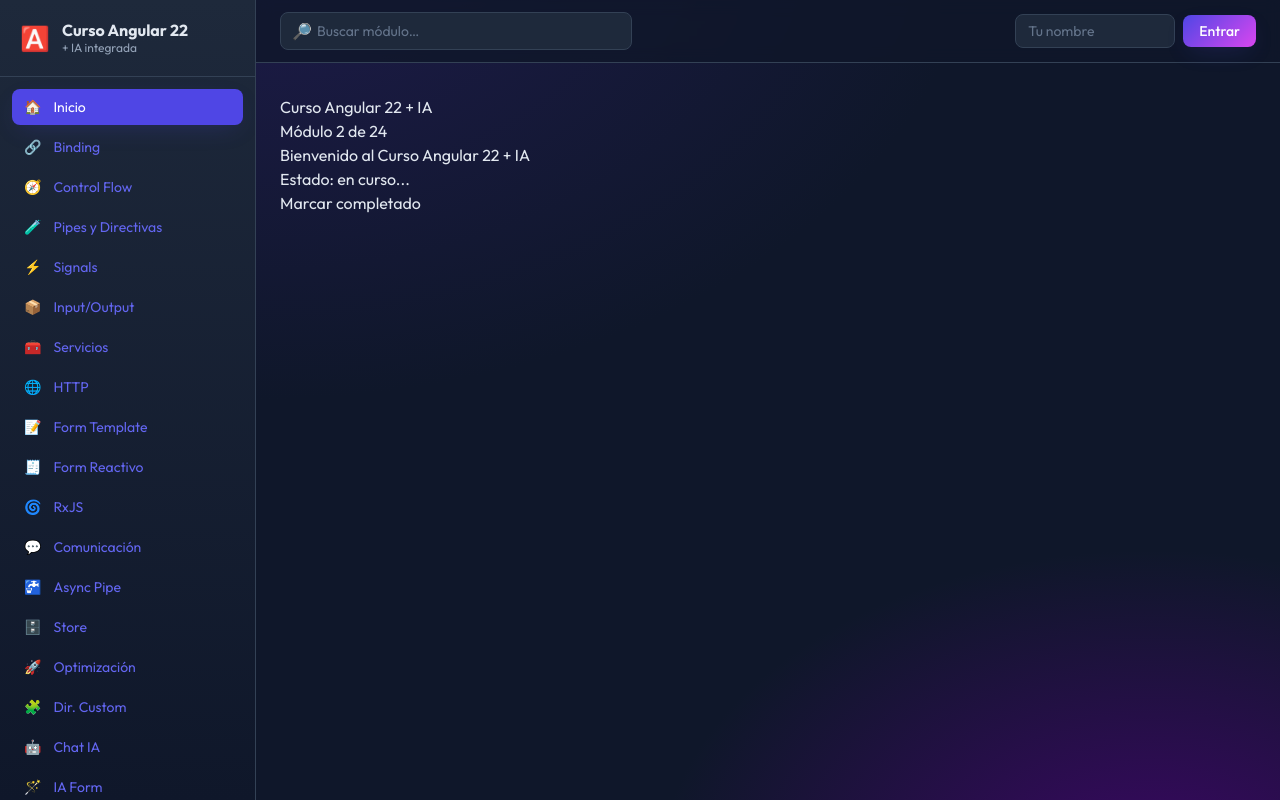
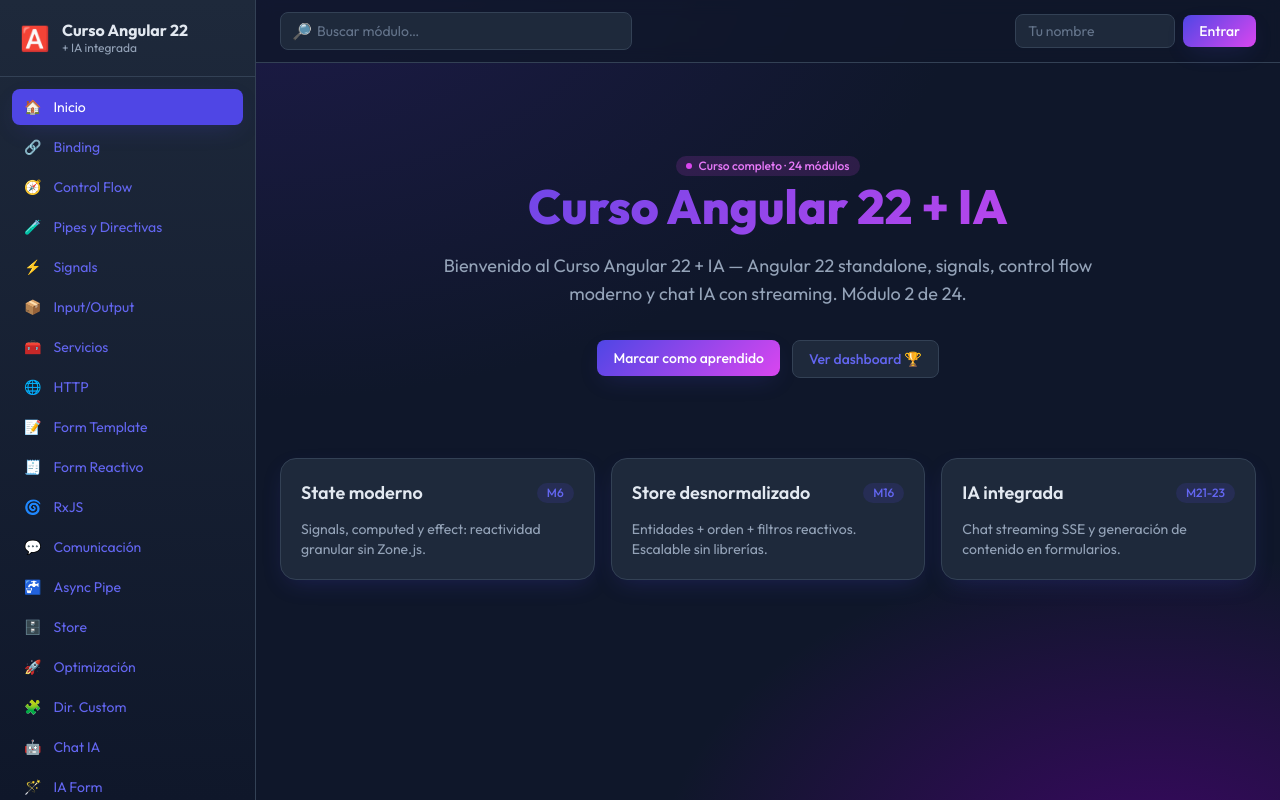
Before and after one commit to Motoerick92/curso-angular-ia, an Angular app: page / in a window 1280 px wide. Built offline with nearby package versions, Linux system fonts and the light colour scheme.

Commit message:
feat: paso 4 rebuild - dashboard premium + inicio hero; fix zoneless inicio signal completado

```diff
--- a/src/app/features/dashboard/dashboard.html
+++ b/src/app/features/dashboard/dashboard.html
@@ -1,51 +1,73 @@
-<h1>Proyecto Final — Mi Productividad IA</h1>
+<!-- DASHBOARD PREMIUM — Paso 4: solo reapariencia, lógica intacta -->
+<header class="mb-8">
+  <h1 class="text-3xl font-bold">
+    Hola{{ auth.usuario() ? ', ' + auth.usuario() : '' }} 👋
+  </h1>
+  <p class="text-text-muted mt-1">Tu panel de productividad con IA integrada</p>
+</header>
 
-<!-- Panel bloqueado sin login (mismo guard UX que M9) -->
 @if (!auth.logueado()) {
-  <div class="bloqueo">
-    <h2>🔒 Inicia sesión para ver tu dashboard</h2>
-    <p>Usa el login arriba a la derecha en la barra de navegación.</p>
+  <!-- Empty state bonito (no pantalla vacía) -->
+  <ui-card variant="elevada">
+    <div class="text-center py-10">
+      <p class="text-5xl mb-4">🔒</p>
+      <h2 class="text-xl font-semibold mb-2">Dashboard bloqueado</h2>
+      <p class="text-text-muted">
+        Inicia sesión desde el topbar (escribe tu nombre → Entrar).
+      </p>
+    </div>
+  </ui-card>
+} @else {
+
+  <!-- ── 4 CARDS DE ESTADÍSTICAS con icono y gradiente ── -->
+  <section class="grid grid-cols-2 lg:grid-cols-4 gap-4 mb-6">
+    @for (s of statCards(); track s.nombre) {
+      <ui-card variant="base">
+        <div class="flex items-center gap-3">
+          <div [class]="'w-12 h-12 rounded-xl flex items-center justify-center text-2xl ' + s.gradiente">
+            {{ s.icono }}
+          </div>
+          <div>
+            <p class="text-2xl font-bold leading-none">{{ s.valor() }}</p>
+            <p class="text-xs text-text-muted uppercase tracking-wide mt-1">{{ s.nombre }}</p>
+          </div>
+        </div>
+      </ui-card>
+    }
+  </section>
+
+  <!-- ── GRID 2 COLUMNAS: tareas izquierda, chat/resumen IA derecha ── -->
+  <div class="grid lg:grid-cols-2 gap-6">
+
+    <!-- Columna tareas -->
+    <ui-card titulo="Tus tareas" [etiqueta]="store.completadas() + '/' + store.total() + ' hechas'">
+      <!-- Barra de progreso con gradiente -->
+      <div class="mb-4">
+        <div class="flex justify-between text-xs text-text-muted mb-1">
+          <span>Progreso</span>
+          <span>{{ progreso() }}%</span>
+        </div>
+        <div class="h-2.5 rounded-full bg-bg-panel overflow-hidden">
+          <div class="h-full rounded-full bg-(image:--gradient-brand) transition-all duration-500"
+               [style.width.%]="progreso()"></div>
+        </div>
+        <p class="text-sm text-text-muted mt-1">{{ estadoAnimo() }}</p>
+      </div>
+
+      <a routerLink="/ia-form"
+         class="inline-flex items-center gap-2 text-sm font-medium text-accent-soft
+                hover:text-accent transition-colors mb-4">
+        🪄 Crear tarea asistida por IA →
+      </a>
+
+      <!-- Empty state si no hay pendientes -->
+      @if (store.total() - store.completadas() === 0) {
+        <div class="text-center py-8 text-text-muted">
+          <p class="text-4xl mb-2">🎉</p>
+          <p>Sin pendientes. Disfruta la calma.</p>
         </div>
       } @else {
-
-  <!-- ── Stats band ── -->
-  <section class="stats">
-    <div class="stat"><b>{{ store.total() }}</b><span>Total</span></div>
-    <div class="stat"><b>{{ store.completadas() }}</b><span>Hechas</span></div>
-    <div class="stat"><b>{{ store.total() - store.completadas() }}</b><span>Pendientes</span></div>
-    <div class="stat"><b>{{ progreso() }}%</b><span>Progreso</span></div>
-  </section>
-
-  <!-- Barra visual de progreso -->
-  <div class="barra-fondo">
-    <div class="barra-valor" [style.width.%]="progreso()"></div>
-  </div>
-  <p class="animo">{{ estadoAnimo() }}</p>
-
-  <!-- ── Acciones rápidas ── -->
-  <section class="acciones">
-    <a routerLink="/ia-form" class="cta">🪄 Nueva tarea asistida por IA</a>
-    <button (click)="generarResumen()"
-            [disabled]="resumenCargando()"
-            [title]="ia.apiKey() ? '' : 'Configura tu API key en /ia'">
-      @if (resumenCargando()) { ⏳ Resumiendo… } @else { 🤖 Resumen del día con IA }
-    </button>
-  </section>
-
-  <!-- Tarjeta del resumen generado -->
-  @if (resumenIa(); as resumen) {
-    <div class="resumen">
-      <h3>Tu coach IA dice:</h3>
-      <p>{{ resumen }}</p>
-    </div>
-  }
-
-  <!-- ── Pendientes del store ── -->
-  <section>
-    <h2>Pendientes ({{ store.total() - store.completadas() }})</h2>
-    @if (store.total() - store.completadas() === 0) {
-      <p class="vacio">Sin pendientes 🎉 — ¡agrega más o disfruta la calma!</p>
-    } @else {
+        <div class="space-y-2">
           @for (t of store.lista(); track t.id) {
             @if (!t.hecha) {
               <app-tarjeta-tarea
@@ -55,6 +77,38 @@
               />
             }
           }
+        </div>
       }
-  </section>
+    </ui-card>
+
+    <!-- Columna IA coach -->
+    <ui-card titulo="Coach IA" etiqueta="Apodex 1.1 Mini" variant="elevada">
+      <p class="text-sm text-text-muted mb-4">
+        Analiza tus tareas y te da un resumen + un tip accionable.
+      </p>
+
+      <ui-button variant="primary"
+                 [loading]="resumenCargando()"
+                 (click)="generarResumen()">
+        🤖 Generar resumen del día
+      </ui-button>
+
+      <!-- Skeleton mientras la IA piensa -->
+      @if (resumenCargando()) {
+        <div class="mt-4"><ui-skeleton forma="texto" [lineas]="4" /></div>
       }
+
+      <!-- Resultado del coach -->
+      @if (resumenIa(); as r) {
+        <div class="mt-4 rounded-lg border border-border bg-bg-panel p-4 text-sm
+                    whitespace-pre-line leading-relaxed">
+          {{ r }}
+        </div>
+      }
+
+      <a routerLink="/ia" class="inline-block mt-4 text-sm text-primary-soft hover:text-accent-soft transition-colors">
+        Abrir chat completo →
+      </a>
+    </ui-card>
+  </div>
+}
--- a/src/app/features/dashboard/dashboard.ts
+++ b/src/app/features/dashboard/dashboard.ts
@@ -5,6 +5,9 @@
 import { IaService } from '../../core/services/ia';
 import { Auth } from '../../core/services/auth';
 import { TarjetaTarea } from '../io/tarjeta-tarea/tarjeta-tarea';
+import { UiCard } from '../../shared/components/ui/ui-card';
+import { UiButton } from '../../shared/components/ui/ui-button';
+import { UiSkeleton } from '../../shared/components/ui/ui-skeleton';
 
 // ═══════════════════════════════════════════════════════════════
 // PROYECTO FINAL — Dashboard "Mi Productividad IA".
@@ -17,7 +20,7 @@
 // ═══════════════════════════════════════════════════════════════
 @Component({
   selector: 'app-dashboard',
-  imports: [RouterLink, TarjetaTarea],
+  imports: [RouterLink, TarjetaTarea, UiCard, UiButton, UiSkeleton],
   templateUrl: './dashboard.html',
   styleUrl: './dashboard.css',
 })
@@ -28,6 +31,34 @@
 
   resumenIa = signal<string | null>(null);
   resumenCargando = signal(false);
+
+  // Tarjetas de estadísticas: cada una con icono y gradiente Tailwind propio
+  readonly statCards = computed(() => [
+    {
+      nombre: 'Total',
+      valor: () => this.store.total(),
+      icono: '📋',
+      gradiente: 'bg-primary/20 text-primary-soft',
+    },
+    {
+      nombre: 'Hechas',
+      valor: () => this.store.completadas(),
+      icono: '✅',
+      gradiente: 'bg-emerald-500/20 text-emerald-300',
+    },
+    {
+      nombre: 'Pendientes',
+      valor: () => this.store.total() - this.store.completadas(),
+      icono: '⏳',
+      gradiente: 'bg-amber-500/20 text-amber-300',
+    },
+    {
+      nombre: 'Progreso',
+      valor: () => this.progreso() + '%',
+      icono: '📈',
+      gradiente: 'bg-accent/20 text-accent-soft',
+    },
+  ]);
 
   // Progreso % derivado: 0-100, muestra skill de compute sobre observables locales
   readonly progreso = computed(() => {
--- a/src/app/features/inicio/inicio.html
+++ b/src/app/features/inicio/inicio.html
@@ -1,21 +1,53 @@
-<!-- INTERPOLACIÓN {{ expresión }}: Angular evalúa la expresión TS y pinta el resultado -->
+<!-- HERO premium del curso -->
+<div class="text-center py-14">
+  <ui-badge tonalidad="acento" class="mb-4">Curso completo · 24 módulos</ui-badge>
 
-<!-- 1) Propiedad simple de la clase -->
-<h1>{{ titulo }}</h1>
+  <h1 class="text-5xl font-extrabold leading-tight bg-(image:--gradient-brand) bg-clip-text text-transparent">
+    {{ titulo }}
+  </h1>
 
-<!-- 2) Getter (se comporta como propiedad calculada) -->
-<p>{{ progreso }}</p>
+  <p class="mt-4 text-lg text-text-muted max-w-2xl mx-auto">
+    {{ saludar() }} — Angular 22 standalone, signals, control flow moderno
+    y chat IA con streaming. {{ progreso }}.
+  </p>
 
-<!-- 3) Llamada a método de la clase -->
-<p>{{ saludar() }}</p>
+  <div class="mt-8 flex justify-center gap-3">
+    <ui-button variant="primary" (click)="alternarCompletado()">
+      {{ completado() ? '✓ Módulo aprendido' : 'Marcar como aprendido' }}
+    </ui-button>
+    <a routerLink="/dashboard"
+       class="inline-flex items-center gap-2 rounded-md px-4 py-2 text-sm font-medium
+              bg-bg-panel text-text border border-border transition-all duration-200
+              hover:border-primary hover:text-white">
+      Ver dashboard 🏆
+    </a>
+  </div>
+</div>
 
-<!-- 4) Operador ternario dentro de la interpolación -->
-<p>Estado: {{ completado ? 'COMPLETADO ✅' : 'en curso...' }}</p>
+<!-- Feature cards con el design system -->
+<div class="grid md:grid-cols-3 gap-4 mt-6">
+  <ui-card titulo="State moderno" etiqueta="M6">
+    <p class="text-sm text-text-muted">
+      Signals, computed y effect: reactividad granular sin Zone.js.
+    </p>
+  </ui-card>
 
-<!-- 5) Operador de navegación segura ?. — evita crash si el objeto es null/undefined -->
-<!-- <p>Alumno: {{ alumno?.nombre }}</p> -->
+  <ui-card titulo="Store desnormalizado" etiqueta="M16">
+    <p class="text-sm text-text-muted">
+      Entidades + orden + filtros reactivos. Escalable sin librerías.
+    </p>
+  </ui-card>
 
-<!-- Avance de Módulo 3: event binding (click) → ejecuta método de la clase -->
-<button (click)="alternarCompletado()">
-  {{ completado ? 'Desmarcar' : 'Marcar completado' }}
-</button>
+  <ui-card titulo="IA integrada" etiqueta="M21-23">
+    <p class="text-sm text-text-muted">
+      Chat streaming SSE y generación de contenido en formularios.
+    </p>
+  </ui-card>
+</div>
+
+<!-- Estado del ejercicio M2 -->
+@if (completado()) {
+  <ui-card variant="elevada" class="mt-6">
+    <p class="text-emerald-300">✅ Ejercicio marcado como completado. ¡A tu ritmo!</p>
+  </ui-card>
+}
--- a/src/app/features/inicio/inicio.ts
+++ b/src/app/features/inicio/inicio.ts
@@ -1,12 +1,17 @@
-import { Component, inject } from '@angular/core';
+import { Component, inject, signal } from '@angular/core';
+import { RouterLink } from '@angular/router';
 // Title / Meta: servicios DOM del framework para SEO
 import { Title, Meta } from '@angular/platform-browser';
+// Piezas del design system (M25)
+import { UiCard } from '../../shared/components/ui/ui-card';
+import { UiButton } from '../../shared/components/ui/ui-button';
+import { UiBadge } from '../../shared/components/ui/ui-badge';
 
 // @Component: decorador que convierte esta clase TS en un componente Angular.
 // En Angular 22 TODO es standalone por defecto → no existe NgModule.
 @Component({
   selector: 'app-inicio',        // etiqueta HTML para usarlo: <app-inicio />
-  imports: [],                   // dependencias que este componente usa (componentes, pipes...)
+  imports: [UiCard, UiButton, UiBadge, RouterLink], // dependencias que este componente usa
   templateUrl: './inicio.html',  // archivo de vista (HTML)
   styleUrl: './inicio.css',      // estilos encapsulados: solo afectan a este componente
 })
@@ -14,7 +19,9 @@
   // Propiedades públicas → visibles desde el template vía interpolación {{ }}
   titulo = 'Curso Angular 22 + IA';
   moduloActual = 2;
-  completado = false;
+  // M25 fix zoneless: estado como signal — sin Zone.js una propiedad
+  // plana NO dispara change detection si la mutas imperativamente
+  completado = signal(false);
 
   // Getter: propiedad derivada, se recalcula en cada ciclo de change detection
   get progreso(): string {
@@ -28,7 +35,7 @@
 
   // Método que muta estado: Angular detecta el cambio y actualiza la vista solo
   alternarCompletado(): void {
-    this.completado = !this.completado;
+    this.completado.update((v) => !v);
   }
 
   // SEO por ruta: cada página setea su título y meta tags.
```
Also changed, not shown: 2 other files (tests, documents, lock files or other folders). Lines whose indentation alone changed are shown as unchanged.
